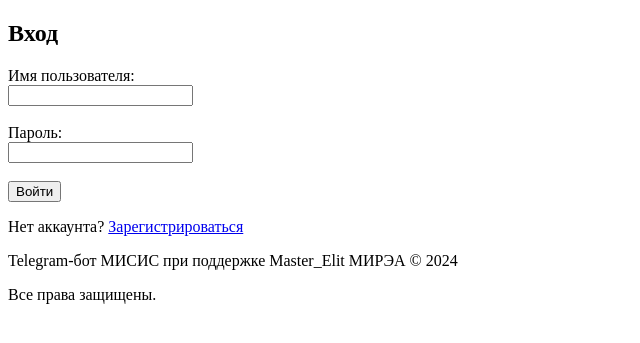
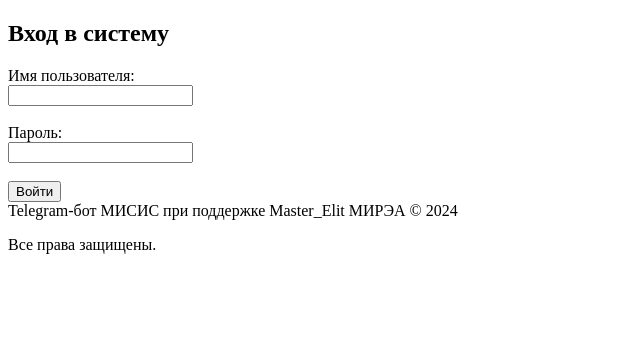
Before and after one commit to Master1910/misis, a Flask app: page /login in a window 1280 px wide. Shown: the part 39-382 px from the top of the page, without its empty margins (0-640 px from the left). Run offline with Flask 2, Linux system fonts and the light colour scheme.

Commit message:
Update login.html

```diff
--- a/templates/login.html
+++ b/templates/login.html
@@ -1,14 +1,16 @@
 {% extends "base.html" %}
+{% block title %}Вход{% endblock %}
 {% block content %}
-<h2>Вход</h2>
-<form method="post">
-    <label for="name">Имя пользователя:</label><br>
-    <input type="text" id="name" name="name" required><br><br>
+    <h2>Вход в систему</h2>
+    <div class="content-block fade">
+        <form method="post" action="{{ url_for('login') }}">
+            <label for="username">Имя пользователя:</label><br>
+            <input type="text" id="username" name="username" required><br><br>
 
-    <label for="password">Пароль:</label><br>
-    <input type="password" id="password" name="password" required><br><br>
+            <label for="password">Пароль:</label><br>
+            <input type="password" id="password" name="password" required><br><br>
 
-    <button type="submit">Войти</button>
-</form>
-<p>Нет аккаунта? <a href="{{ url_for('register') }}">Зарегистрироваться</a></p>
+            <button type="submit">Войти</button>
+        </form>
+    </div>
 {% endblock %}
```
